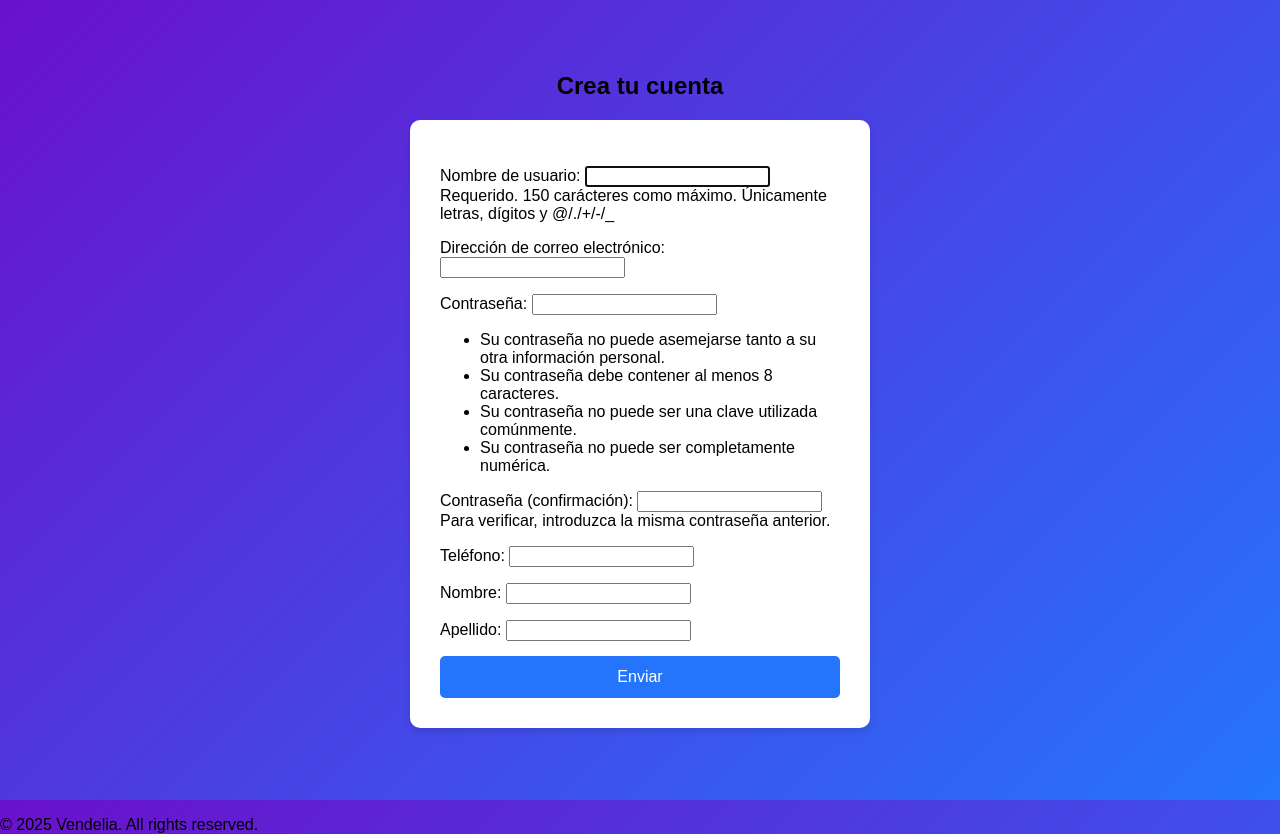
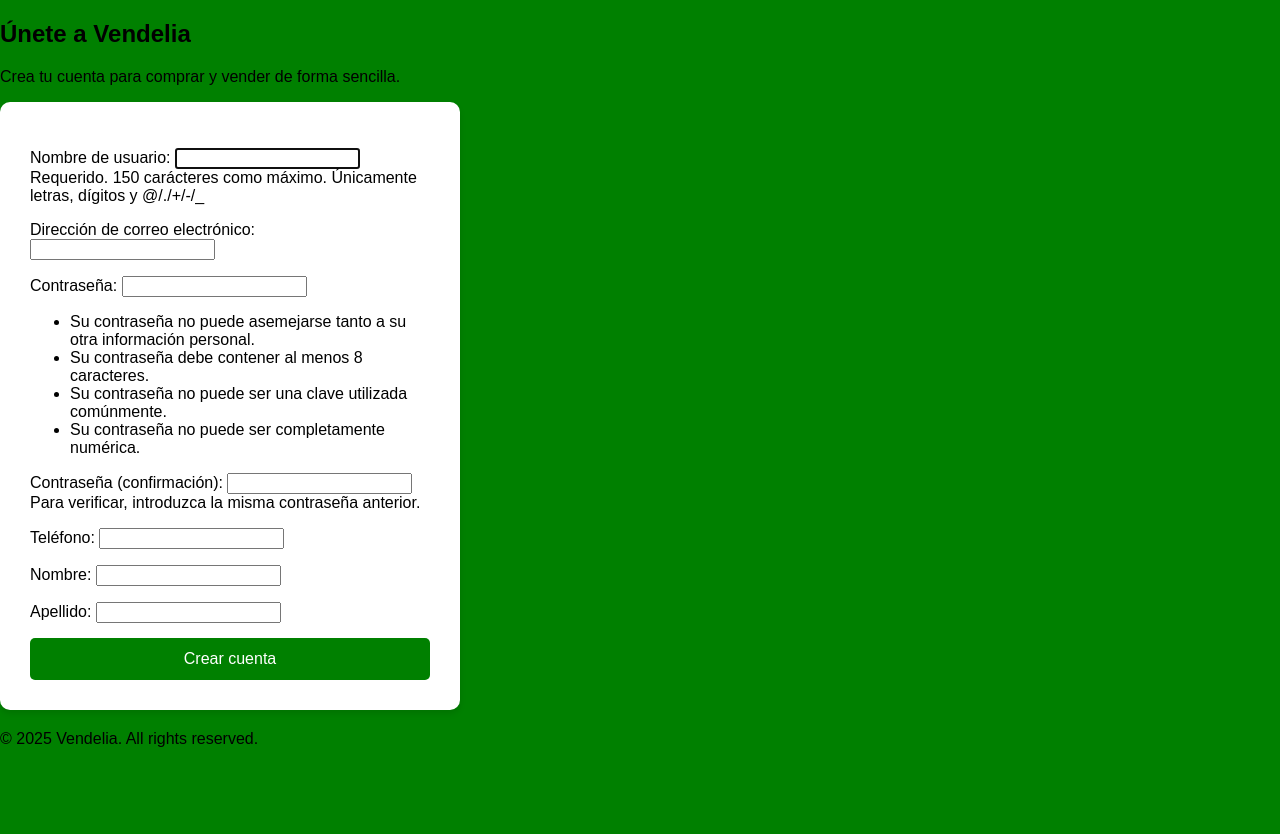
Before and after one commit to DCC-CC4401/2025-1-CC4401-grupo-12, a Django app: page /register/ in a window 1280 px wide. After the commit the page ends 747 px from the top, so only its background shows below. Run offline with Django 3.2, Linux system fonts and the light colour scheme.

Commit message:
fix/ Added green hues
changed the blue colors to green colors to match the mockup

```diff
--- a/vendelia/marketplace/static/styles.css
+++ b/vendelia/marketplace/static/styles.css
@@ -3,7 +3,7 @@
     height: 100vh;
     margin: 0;
     font-family: Arial, sans-serif;
-    background: linear-gradient(135deg, #6a11cb, #2575fc);
+    background: linear-gradient(135deg, #008000, #008000);
 }
 
 .form-container {
@@ -29,7 +29,7 @@
 }
 
 .submit-btn {
-    background-color: #2575fc;
+    background-color: #008000;
     color: white;
     padding: 12px 20px;
     border: none;
@@ -40,5 +40,5 @@
 }
 
 .submit-btn:hover {
-    background-color: #6a11cb;
+    background-color: #008000;
 }
--- a/vendelia/marketplace/templates/marketplace/register_user.html
+++ b/vendelia/marketplace/templates/marketplace/register_user.html
@@ -1,24 +1,19 @@
 {% extends 'base.html' %}
 
 {% block title %}
-    Registro de Usuario
+    Regístrate en Vendelia
 {% endblock %}
 
-
-
 {% block content %}
-    <!-- Container de para el Form -->
-    <div class="form-container">
-        <h2>Crea tu cuenta</h2>
-
-        <!-- Registro del usuario -->
-        <form action="" method="post" class="register-form">
-            {% csrf_token %}
-            <!-- Rendering the los forms.py -->
-            {{ register_user_form.as_p }}
-
-            <!-- Botton de Registrarse-->
-            <button name="userAdd" type="submit" class="submit-btn">Enviar</button>
-        </form>
+<div class="register-wrapper">
+    <div class="info-box">
+        <h2>Únete a Vendelia</h2>
+        <p>Crea tu cuenta para comprar y vender de forma sencilla.</p>
     </div>
+    <form method="post" class="register-form">
+        {% csrf_token %}
+        {{ register_user_form.as_p }}
+        <button type="submit" class="submit-btn">Crear cuenta</button>
+    </form>
+</div>
 {% endblock %}
```
